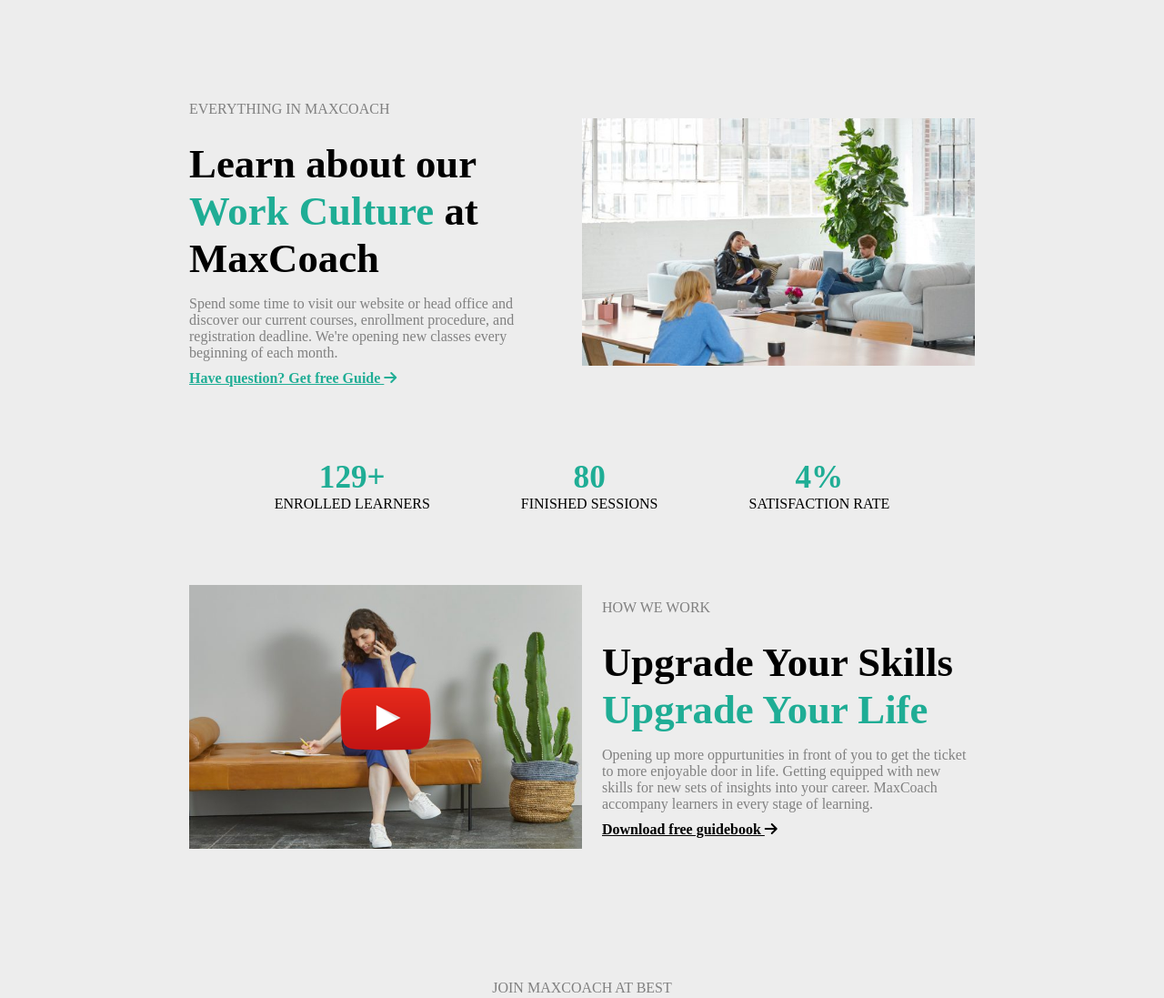
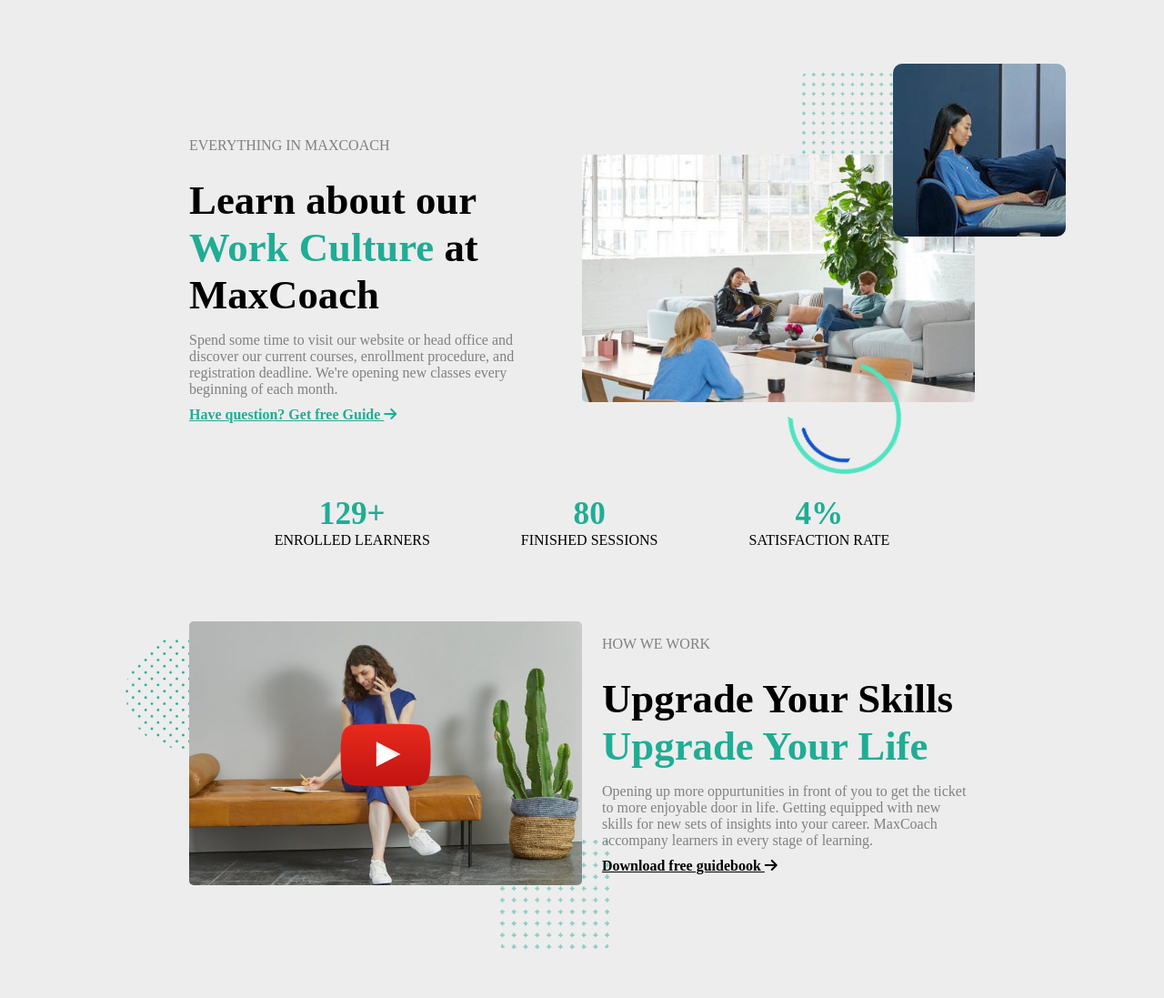
Before and after one commit to GiovanniCadoni/proj-html-vuejs, a Vue app: page / in a window 1280 px wide. Shown: the part 769-1866 px from the top of the page at 91% size. Built offline with nearby package versions, Linux system fonts and the light colour scheme.

Commit message:
add: some effects

```diff
--- a/src/components/AppBlogs.vue
+++ b/src/components/AppBlogs.vue
@@ -91,5 +91,8 @@
                 justify-content: space-between;
             }
         }
+        .card:hover{
+            filter: brightness(80%);
+        }
     }
 }</style>
--- a/src/components/AppCourses.vue
+++ b/src/components/AppCourses.vue
@@ -107,5 +107,8 @@
                 justify-content: space-between;
             }
         }
+        .card:hover{
+            filter: brightness(80%);
+        }
     }
 }</style>
--- a/src/components/AppDownload.vue
+++ b/src/components/AppDownload.vue
@@ -51,6 +51,9 @@
             font-weight: bolder;
             cursor: pointer;
         }
+        button:hover{
+            filter: brightness(120%);
+        }
         .options{
             background-color: white;
             padding: 15px;
--- a/src/components/AppFooter.vue
+++ b/src/components/AppFooter.vue
@@ -1,4 +1,5 @@
 <script>
+import { Transition } from "vue";
 import { store } from "../store.js";
 
 export default {
@@ -7,6 +8,12 @@ export default {
             store,
         };
     },
+    methods: {
+        toBack() {
+            window.scrollTo(0,0);
+            console.log("ritorno")
+        }
+    }
 };
 </script>
 
@@ -57,12 +64,27 @@ export default {
             </div>
         </div>
         <p class="rights"><i class="fa-regular fa-copyright"></i> 2020 Maxcoach. All rights Reserved</p>
+        <div @click="toBack" class="to-back">
+            <i class="fa-solid fa-arrow-up"></i>
+        </div>
     </div>
 </template>
 
 <style scoped lang="scss">
 .background{
     background-color: black;
+    position: relative;
+    .to-back{
+        position: absolute;
+        bottom: 35px;
+        right: 40px;
+        color: white;
+        font-size: 1.2rem;
+        background-color: #1fad95;
+        padding: 15px 20px;
+        border-radius: 50%;
+        cursor: pointer;
+    }
 }
 .rights{
         color: grey;
--- a/src/components/AppMain.vue
+++ b/src/components/AppMain.vue
@@ -29,7 +29,7 @@ export default {
     background-color: #ededed;
 }
 .container{
-    padding-top: 120px;
+    padding-top: 160px;
     padding-bottom: 20px;
     width: 80%;
     margin: auto;
--- a/src/components/AppNewsletters.vue
+++ b/src/components/AppNewsletters.vue
@@ -9,6 +9,12 @@
             <input placeholder="Enter your email: " type="text">
             <button>Subscribe</button>
         </div>
+        <div class="hover-1">
+            <img src="../assets/images/maxcoach-shape-02.png" alt="">
+        </div>
+        <div class="hover-2">
+            <img src="../assets/images/maxcoach-shape-09.png" alt="">
+        </div>
     </div>
 
 </template>
@@ -19,6 +25,23 @@
     margin: auto;
     padding: 120px 0;
     text-align: center;
+    position: relative;
+    .hover-1{
+            position: absolute;
+            top: 160px;
+            right: -30px;
+            img{
+                width: 100px;
+            }
+        }
+    .hover-2{
+        position: absolute;
+        top: 60px;
+        right: -30px;
+        img{
+            width: 180px;
+        }
+    }
     .colored{
             color: #1fad95;
             font-style: normal;
@@ -52,6 +75,9 @@
             border-top-right-radius: 5px;
             cursor: pointer;
         }
+        button:hover{
+            filter: brightness(120%);
+        }
     }
 }
 </style>
--- a/src/components/AppSkills.vue
+++ b/src/components/AppSkills.vue
@@ -5,8 +5,14 @@
 <div class="container-info">
     <div class="images">
         <img src="../assets/images/stock-full-hd-11-670x450.jpg" alt="stock-11">
-        <div class="hover">
+        <div class="hover-1">
             <img src="../assets/images/icon-youtube-play.png" alt="">
+        </div>
+        <div class="hover-2">
+            <img src="../assets/images/maxcoach-shape-07.png" alt="">
+        </div>
+        <div class="hover-3">
+            <img src="../assets/images/maxcoach-shape-05.png" alt="">
         </div>
     </div>
     <div class="text">
@@ -47,12 +53,37 @@
     .images{
         width: calc(100% / 2);
         position: relative;
-        .hover{
+        z-index: 9999;
+        img{
+            border-radius: 5px;
+        }
+        .hover-1{
             position: absolute;
             top: calc(50% - 35px);
             left: calc(50% - 50px);
             cursor: pointer;
         }
+        .hover-1:hover{
+            filter: brightness(120%);
+        }
+        .hover-2{
+            position:absolute;
+            bottom:-70px;
+            right: -30px;
+            z-index: -10;
+            img{
+                width: 120px;
+            }
+        }
+        .hover-3{
+            position:absolute;
+            top: 20px;
+            left: -70px;
+            z-index: -10;
+            img{
+                width: 120px;
+            }
+        }
     }
 }
 </style>
--- a/src/components/AppTestimonialsLeft.vue
+++ b/src/components/AppTestimonialsLeft.vue
@@ -45,6 +45,9 @@
     }
     .images{
         width: calc(100% / 2);
+        img{
+            border-radius: 5px;
+        }
     }
 }
 </style>
--- a/src/components/AppTestimonialsRight.vue
+++ b/src/components/AppTestimonialsRight.vue
@@ -5,6 +5,15 @@
 <div class="container-info">
     <div class="images">
         <img src="../assets/images/home-3-team-image.png" alt="home-team">
+        <div class="hover-1">
+            <img src="../assets/images/maxcoach-shape-07.png" alt="">
+        </div>
+        <div class="hover-2">
+            <img src="../assets/images/maxcoach-shape-05.png" alt="">
+        </div>
+        <div class="hover-3">
+            <img src="../assets/images/maxcoach-shape-01.png" alt="">
+        </div>
     </div>
     <div class="text">
         <p>EVERYTHING IN MAXCOACH</p>
@@ -46,9 +55,33 @@
             border-radius: 5px;
             cursor: pointer;
         }
+        button:hover{
+            filter: brightness(120%);
+        }
     }
     .images{
         width: calc(100% / 2);
+        position: relative;
+        z-index: 9999;
+        .hover-1{
+            position: absolute;
+            bottom: -90px;
+            right: 135px;
+            z-index: -10;
+        }
+        .hover-2{
+            position: absolute;
+            top: 150px;
+            left: -90px;
+            img{
+                width: 140px;
+            }
+        }
+        .hover-3{
+            position: absolute;
+            bottom: 0px;
+            left: -200px;
+        }
     }
 }
 </style>
--- a/src/components/AppWorkCulture.vue
+++ b/src/components/AppWorkCulture.vue
@@ -11,6 +11,15 @@
     </div>
     <div class="images">
         <img src="../assets/images/stock-full-hd-10-ohki1ayywq3cqutettrncduujpoaorifqu4relt2ts.jpg" alt="stock-10">
+        <div class="hover-1">
+            <img src="../assets/images/about-us-01-ohkia3qg98rq9vg3s0mn2hkflr1migdqdw370qnegc.jpg" alt="">
+        </div>
+        <div class="hover-2">
+            <img src="../assets/images/maxcoach-shape-02.png" alt="">
+        </div>
+        <div class="hover-3">
+            <img src="../assets/images/maxcoach-shape-07.png" alt="">
+        </div>
     </div>
 </div>
 <div class="stats">
@@ -59,6 +68,33 @@
     }
     .images{
         width: calc(100% / 2);
+        position: relative;
+        z-index: 9999;
+        img{
+            border-radius: 5px;
+        }
+        .hover-1{
+            position:absolute;
+            top:-100px;
+            right: -100px;
+            img{
+                border-radius: 10px;
+            }
+        }
+        .hover-2{
+            position:absolute;
+            bottom:-80px;
+            right: 80px;
+        }
+        .hover-3{
+            position:absolute;
+            top:-90px;
+            right: 90px;
+            z-index: -10;
+            img{
+                width: 100px;
+            }
+        }
     }
 }
 .stats{
```
